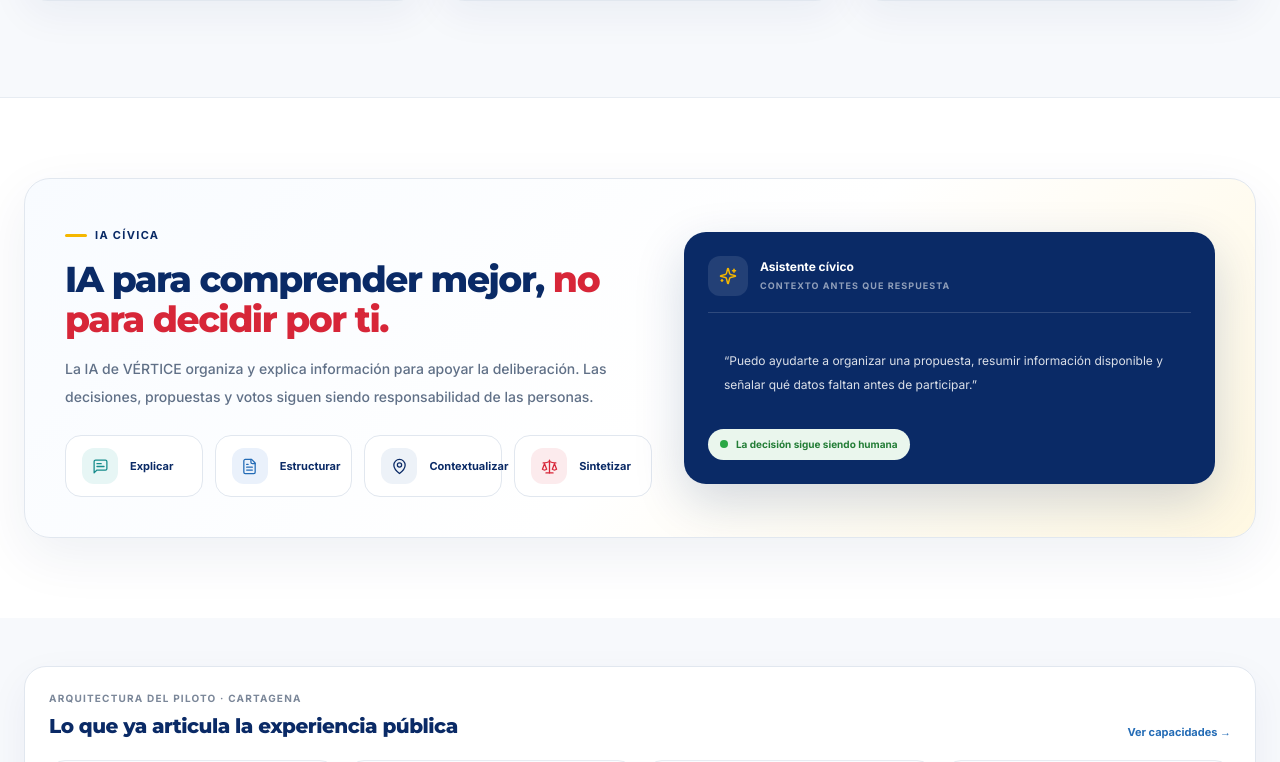
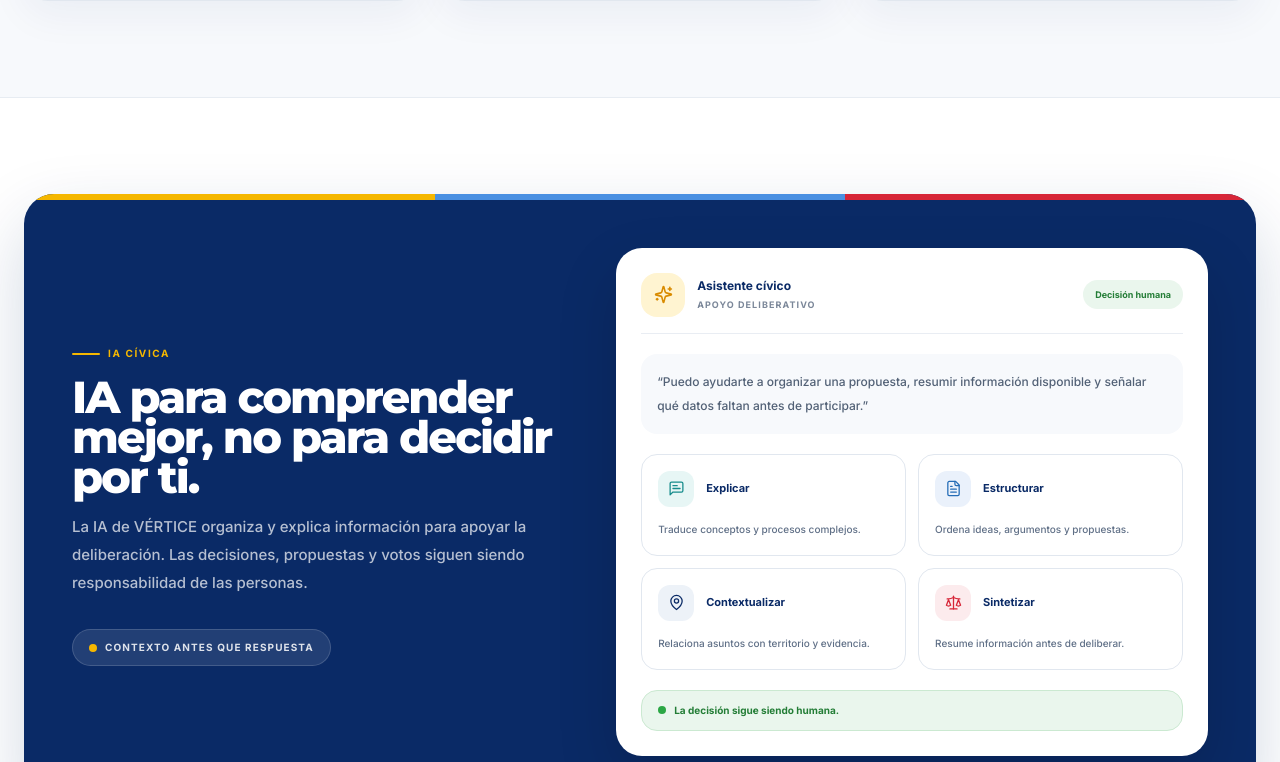
Before and after one commit to VladPhil92/Vertice-OS, a Next.js app in the folder apps/web/: page / in a window 1280 px wide. Shown: the part 3798-4560 px from the top of the page. Built offline with nearby package versions, Linux system fonts and the light colour scheme; a web font is replaced by a local one.

Commit message:
feat(web): align AI section with institutional product language

```diff
--- a/apps/web/components/sections/AISection.tsx
+++ b/apps/web/components/sections/AISection.tsx
@@ -1,58 +1,76 @@
 import { FileText, MapPin, MessageSquareText, Scale, Sparkles } from 'lucide-react'
+import { PublicSectionHeader } from '@/components/ui/PublicSectionHeader'
 
 const USE_CASES = [
-  { icon: MessageSquareText, label: 'Explicar', color: '#178C8C', bg: '#E7F6F5' },
-  { icon: FileText, label: 'Estructurar', color: '#246CB6', bg: '#EAF1FB' },
-  { icon: MapPin, label: 'Contextualizar', color: '#0A2A66', bg: '#EDF2F8' },
-  { icon: Scale, label: 'Sintetizar', color: '#D72638', bg: '#FCEBED' },
+  { icon: MessageSquareText, label: 'Explicar', detail: 'Traduce conceptos y procesos complejos.', color: '#178C8C', bg: '#E7F6F5' },
+  { icon: FileText, label: 'Estructurar', detail: 'Ordena ideas, argumentos y propuestas.', color: '#246CB6', bg: '#EAF1FB' },
+  { icon: MapPin, label: 'Contextualizar', detail: 'Relaciona asuntos con territorio y evidencia.', color: '#0A2A66', bg: '#EDF2F8' },
+  { icon: Scale, label: 'Sintetizar', detail: 'Resume información antes de deliberar.', color: '#D72638', bg: '#FCEBED' },
 ] as const
 
 export function AISection() {
   return (
-    <section id="ia" className="bg-white px-5 py-16 sm:px-6 md:py-20">
+    <section id="ia" className="bg-white px-5 py-20 sm:px-6 md:py-24">
       <div className="mx-auto max-w-7xl">
-        <div className="overflow-hidden rounded-[26px] border border-[#E1E7EF] bg-[linear-gradient(135deg,#F8FBFF,#FFFFFF_55%,#FFF8E2)] shadow-[0_18px_55px_rgba(10,42,102,.07)]">
-          <div className="grid gap-8 p-6 sm:p-8 lg:grid-cols-[1.05fr_.95fr] lg:items-center lg:p-10">
+        <div className="overflow-hidden rounded-[30px] bg-[#0A2A66] text-white shadow-[0_28px_70px_rgba(10,42,102,.18)]">
+          <div className="grid h-1.5 grid-cols-3">
+            <span className="bg-[#F5B700]" />
+            <span className="bg-[#4A90E2]" />
+            <span className="bg-[#D72638]" />
+          </div>
+
+          <div className="grid gap-10 p-6 sm:p-8 lg:grid-cols-[.92fr_1.08fr] lg:items-center lg:p-12">
             <div>
-              <span className="section-tag">IA cívica</span>
-              <h2 className="max-w-2xl font-display text-3xl font-extrabold tracking-[-0.04em] text-[#0A2A66] md:text-4xl">
-                IA para comprender mejor,
-                <span className="text-[#D72638]"> no para decidir por ti.</span>
-              </h2>
-              <p className="mt-4 max-w-2xl text-sm font-medium leading-7 text-[#607087]">
-                La IA de VÉRTICE organiza y explica información para apoyar la deliberación. Las decisiones,
-                propuestas y votos siguen siendo responsabilidad de las personas.
-              </p>
+              <PublicSectionHeader
+                eyebrow="IA cívica"
+                title="IA para comprender mejor, no para decidir por ti."
+                description="La IA de VÉRTICE organiza y explica información para apoyar la deliberación. Las decisiones, propuestas y votos siguen siendo responsabilidad de las personas."
+                inverse
+              />
 
-              <div className="mt-6 grid gap-3 sm:grid-cols-2 lg:grid-cols-4">
-                {USE_CASES.map(({ icon: Icon, label, color, bg }) => (
-                  <div key={label} className="flex items-center gap-3 rounded-2xl border border-[#E1E7EF] bg-white px-4 py-3">
-                    <div className="flex h-9 w-9 shrink-0 items-center justify-center rounded-xl" style={{ color, background: bg }}>
-                      <Icon size={17} strokeWidth={1.8} />
+              <div className="mt-8 inline-flex items-center gap-2 rounded-full border border-white/15 bg-white/10 px-4 py-2.5 text-[10px] font-extrabold uppercase tracking-[.11em] text-white/85">
+                <span className="h-2 w-2 rounded-full bg-[#F5B700]" />
+                Contexto antes que respuesta
+              </div>
+            </div>
+
+            <div className="relative rounded-[26px] border border-white/15 bg-white p-5 text-[#0A2A66] shadow-[0_24px_60px_rgba(0,0,0,.16)] sm:p-6">
+              <div className="flex items-center justify-between gap-4 border-b border-[#E9EDF3] pb-4">
+                <div className="flex items-center gap-3">
+                  <div className="flex h-11 w-11 items-center justify-center rounded-2xl bg-[#FFF4D1] text-[#D98B00]">
+                    <Sparkles size={19} />
+                  </div>
+                  <div>
+                    <div className="text-xs font-extrabold">Asistente cívico</div>
+                    <div className="mt-1 text-[9px] font-bold uppercase tracking-[.12em] text-[#7B8799]">Apoyo deliberativo</div>
+                  </div>
+                </div>
+                <div className="hidden rounded-full bg-[#EAF6ED] px-3 py-2 text-[9px] font-extrabold text-[#237D36] sm:block">
+                  Decisión humana
+                </div>
+              </div>
+
+              <div className="mt-5 rounded-2xl bg-[#F7F9FC] p-4 text-xs font-medium leading-6 text-[#526176]">
+                “Puedo ayudarte a organizar una propuesta, resumir información disponible y señalar qué datos faltan antes de participar.”
+              </div>
+
+              <div className="mt-5 grid gap-3 sm:grid-cols-2">
+                {USE_CASES.map(({ icon: Icon, label, detail, color, bg }) => (
+                  <div key={label} className="rounded-2xl border border-[#E1E7EF] bg-white p-4">
+                    <div className="flex items-center gap-3">
+                      <div className="flex h-9 w-9 shrink-0 items-center justify-center rounded-xl" style={{ color, background: bg }}>
+                        <Icon size={17} strokeWidth={1.8} />
+                      </div>
+                      <span className="text-[11px] font-extrabold text-[#0A2A66]">{label}</span>
                     </div>
-                    <span className="text-[11px] font-extrabold text-[#0A2A66]">{label}</span>
+                    <p className="mt-3 text-[10px] font-medium leading-5 text-[#607087]">{detail}</p>
                   </div>
                 ))}
               </div>
-            </div>
 
-            <div className="rounded-[22px] bg-[#0A2A66] p-5 text-white shadow-[0_18px_50px_rgba(10,42,102,.18)] sm:p-6">
-              <div className="flex items-center gap-3 border-b border-white/15 pb-4">
-                <div className="flex h-10 w-10 items-center justify-center rounded-xl bg-white/10 text-[#F5B700]">
-                  <Sparkles size={18} />
-                </div>
-                <div>
-                  <div className="text-xs font-extrabold">Asistente cívico</div>
-                  <div className="mt-1 text-[9px] font-bold uppercase tracking-[.12em] text-white/55">Contexto antes que respuesta</div>
-                </div>
-              </div>
-
-              <div className="mt-5 rounded-2xl bg-white/9 p-4 text-xs leading-6 text-white/85">
-                “Puedo ayudarte a organizar una propuesta, resumir información disponible y señalar qué datos faltan antes de participar.”
-              </div>
-              <div className="mt-4 inline-flex items-center gap-2 rounded-full bg-[#EAF6ED] px-3 py-2 text-[10px] font-extrabold text-[#237D36]">
+              <div className="mt-5 flex items-center gap-2 rounded-2xl border border-[#CBE9D1] bg-[#EAF6ED] px-4 py-3 text-[10px] font-extrabold text-[#237D36]">
                 <span className="h-2 w-2 rounded-full bg-[#2BA745]" />
-                La decisión sigue siendo humana
+                La decisión sigue siendo humana.
               </div>
             </div>
           </div>
```
